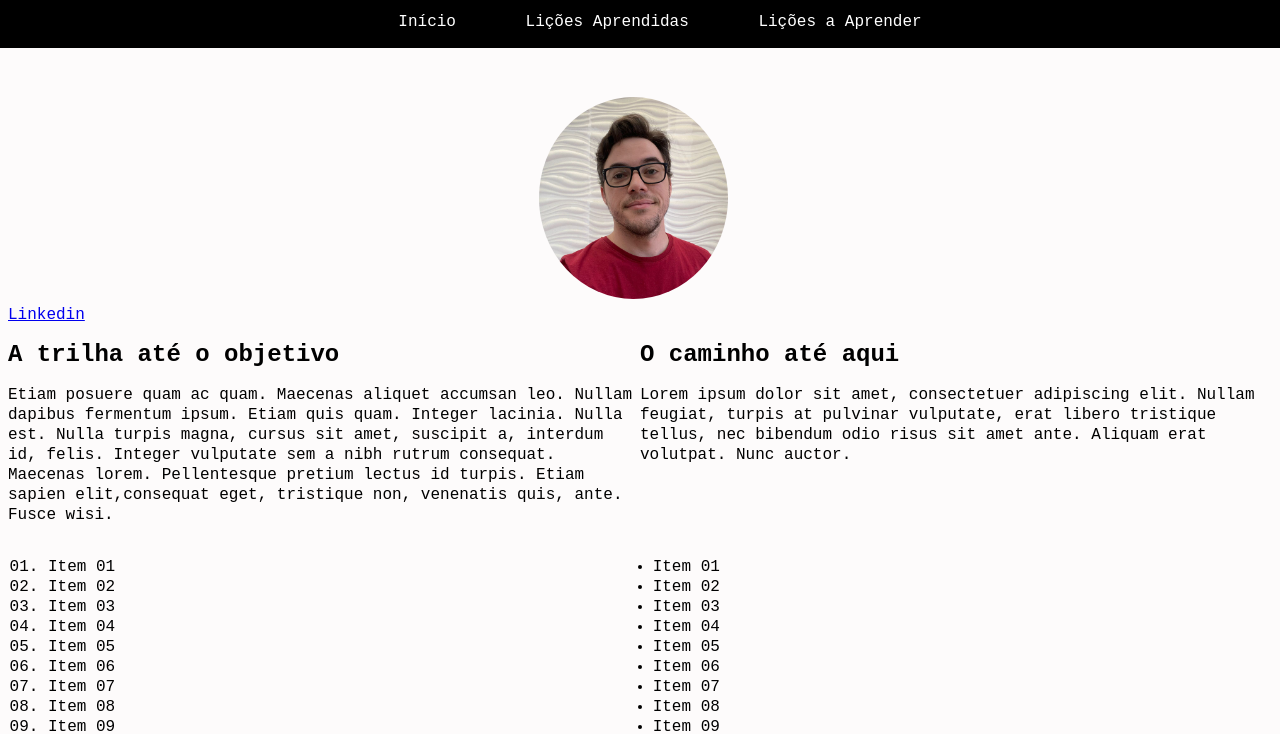
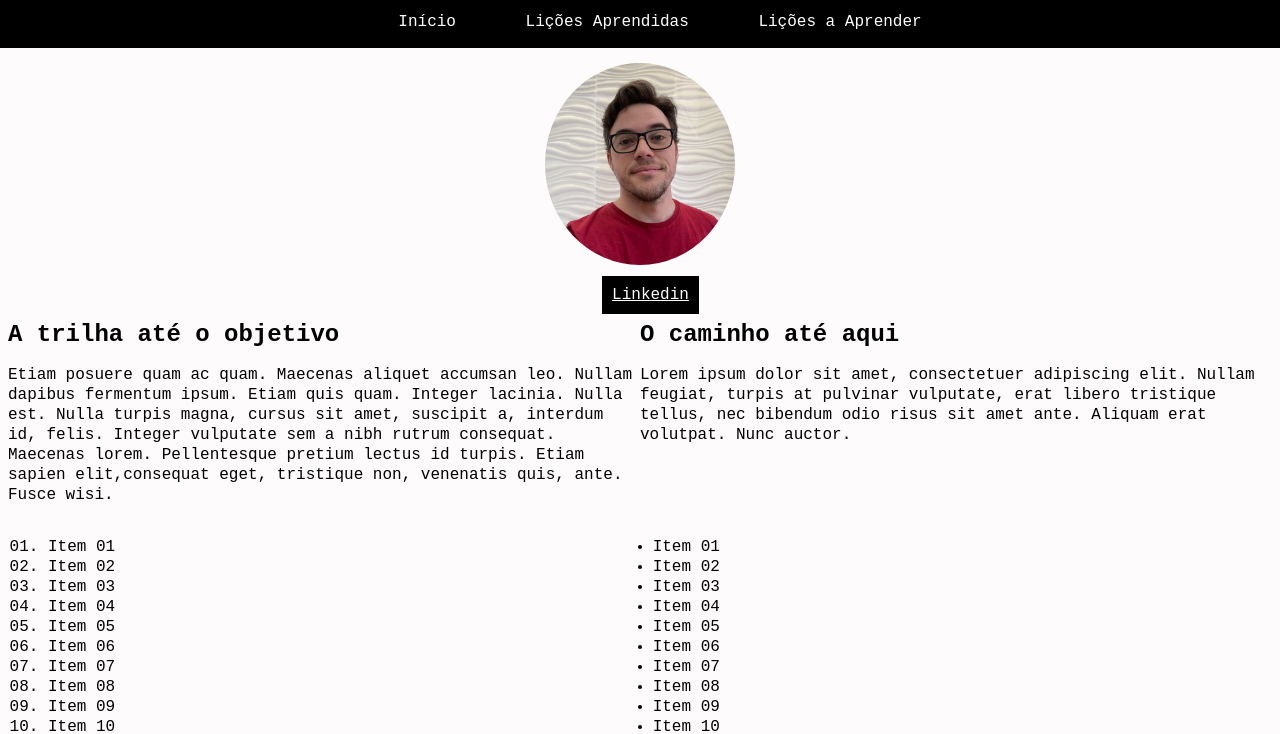
Before and after one commit to CarlosMoura88/Lessons-Learned, a website: page index.html in a window 1280 px wide. Shown: the part 51-785 px from the top of the page. Drawn offline with Linux system fonts and the light colour scheme.

Commit message:
alteracao centralizacao da foto

```diff
--- a/index.html
+++ b/index.html
@@ -20,12 +20,11 @@
         </ul>
       </nav>
   </header>
-
-
+  <div id="intro">
     <img src="./foto-projeto.jpeg" alt="foto do proprietário da página" id="minha_foto">
     <br>
     <a id="linkedin" href="https://www.linkedin.com/in/carlosmoura88/" target="_blank">Linkedin</a>
-
+  </div>
   <section id="aprendizado">
     <article class="lado-esquerdo">
       <h2>A trilha até o objetivo</h2>
--- a/style.css
+++ b/style.css
@@ -15,11 +15,24 @@ body {
   color: white;
 }
 
+#intro{
+  margin-top: 9%;
+  width: 100%;
+}
+
 #minha_foto{
   width: 15%;
-  margin-top: 140px;
   border-radius: 100%;
-  margin-left: 42%;
+  margin-left: auto;
+  margin-right: auto;
+  display: block;
+}
+
+#linkedin{
+  padding: 10px;
+  color: white;
+  margin-left: 47%;
+  background-color: black;
 }
 
 nav ul li{
```
